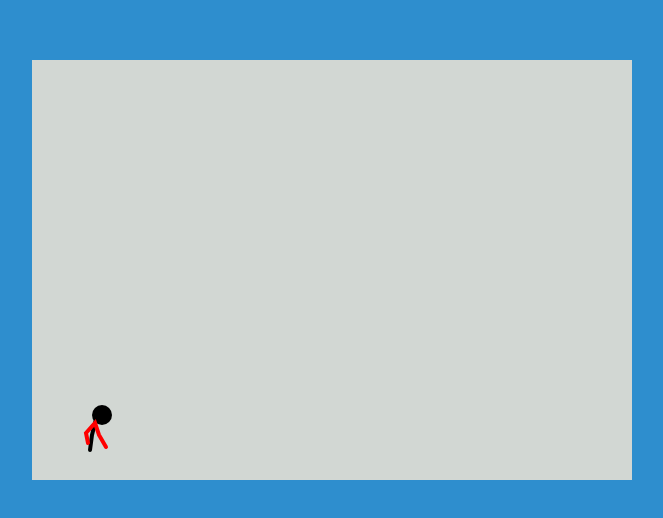
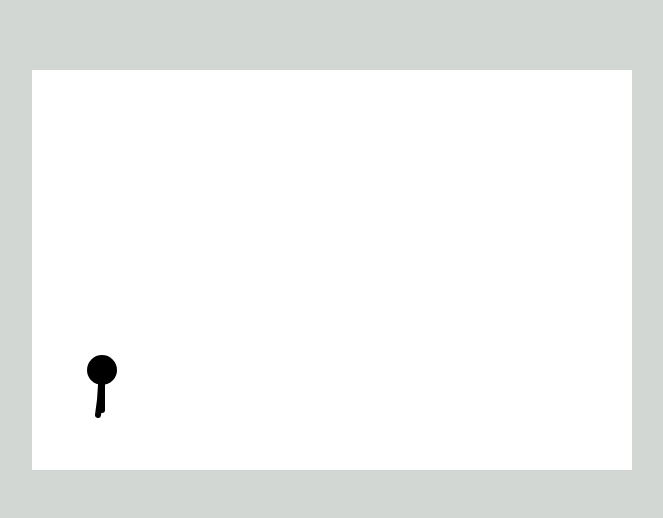
Before and after one commit to aluminick/dThreemp, a website: page index.html in a window 1280 px wide. Shown: the part 130-648 px from the top of the page, without its empty margins (308-971 px from the left). Drawn offline with Linux system fonts and the light colour scheme.

Commit message:
left arm animation

```diff
--- a/index.html
+++ b/index.html
@@ -7,7 +7,7 @@
 	<link rel="stylesheet" href="">
 	<style>
 		body {
-			background-color: #2e8ece;
+			background-color: #D2D7D3;
 		}
 		svg#running-zone {
 			position: absolute;
@@ -16,7 +16,7 @@
 			bottom: 0;
 			left: 0;
 			margin: auto;
-			background-color: #D2D7D3;
+			background-color: #ffffff;
 		}
 	</style>
 </head>
--- a/script.js
+++ b/script.js
@@ -1,96 +1,253 @@
 (function(){
-	var svg = d3.select("body")
+
+	var pathGenerator = d3.svg.line()
+		.x(function(d) { return d.x})
+		.y(function(d) { return d.y});
+
+	var runningZone = d3.select("body")
 		.append("svg")
-			.attr("width", 600)
-			.attr("height", 420)
-			.attr("id", "running-zone");
+		.attr({
+			width: 600,
+			height: 400,
+			id: "running-zone"
+		});
 
-	var head = svg.append('circle')
-			.attr("cx", 60)
-			.attr("cy", 350)
-			.attr("r", 10)
-			.attr("stroke", "none")
-			.attr("id", "head");
+	var playerContainer = runningZone.append("g")
+		.attr({
+			id: "player-container",
+			transform: "translate(70, 300)"
+		});
 
-	var body = svg.append('path')
-			.attr("d", "M 60 350 l 0 35")
-			.attr("fill", "none")
-			.attr("stroke-linecap", "round")
-			.attr("stroke-width", 4)
-			.attr("stroke", "#000")
-			.attr("id", "body");
-	var arms = svg.append('path')
-			.attr("d", "M 55 380 l 0 -10 5 -10 2 10 5 10")
-			.attr("fill", "none")
-			.attr("stroke-linecap", "round")
-			.attr("stroke-width", 4)
-			.attr("stroke", "red")
-			.attr("id", "arms");
-/*	var legs = svg.append('path')
-			.attr("d", "M 55 405 l 2 -10 3 -10 2 10 2 10")
-			.attr("fill", "none")
-			.attr("stroke-linecap", "round")
-			.attr("stroke-width", 4)
-			.attr("stroke", "#000")
-			.attr("id", "legs");*/
+	var armsContainer = playerContainer.append("g")
+		.attr({
+			id: "arms-container"
+		});
 
-	var frames = {
-		rest: {
+	var legsContainer = playerContainer.append("g")
+		.attr({
+			id: "legs-container"
+		});
+
+	var playerProperties = {
 		head: {
-				cx: 60,
-				cy: 350
+			r: 15
 		},
 		body: {
-				d: ["M 60 350 l 0 35"]
+			d: [
+				{x: 0, y: 0},
+                {x: 0, y: 20},
+				{x: 0, y: 40}
+			]
 		},
 		arms: {
-				d: ["M 55 380 l 0 -10 5 -10 2 10 5 10"]
+			left: {
+				d: [
+					{x: -1, y: 0},
+					{x: -2, y: 15},
+					{x: -4, y: 30}
+				]
+			},
+			right: {
+				d: [
+					{x: 1, y: 0},
+					{x: 2, y: 15},
+					{x: 4, y: 30}
+				]
+			},
+			transform: "translate(0, 15)"
+		},
+		legs: {
+			left: {
+				d: [
+					{x: 0, y:0},
+					{x: -2, y: 20},
+					{x: -4, y: 40}
+				]
+			},
+			right: {
+				d: [
+					{x: 0, y:0},
+					{x: 2, y: 20},
+					{x: 4, y: 40}
+				]
+			},
+			transform: "translate(0, 40)"
+		},
+		thickness: 6
+	};
+
+	var playerActionFrames = {
+		run: {
+			head: {
+                transform: "translate(15, 10)"
+			},
+			body: {
+                d: [
+                    {x: 10, y: 20},
+                    {x: 5, y: 30},
+                    {x:-2, y: 50}
+                ]
+			},
+			arms: {
+				left: {
+                    d: [
+                        {x: 5, y: 10},
+                        {x: -8, y: 15},
+                        {x: 0, y: 28}
+                    ],
+                    after: {
+                        transform: "translate(-2, 28) rotate(270)"
+                    },
+                    again: {
+                        transform: "translate(5,12)rotate(30)"
                     }
 				},
-		run: {
-			head: {
-				cx: 70,
-				cy: 355
+				right: {
+                    d: [
+                        {x: 8, y: 10},
+                        {x: 16, y: 25},
+                        {x: 25, y: 10}
+                    ]
+				}
 			},
-			body: {
-				d: ["M 65 355 l -5 20 0 15", "M 65 355 l -5 20 -2 15"]
+			legs: {
+				left: {
+
 				},
-			arms: {
-				d: ["M 58 385 l 0 -10 5 -10 2 10 5 10",
-					"M 57 384 l -1 -11 7 -10 3 11 6 11",
-					"M 56 383 l -2 -10 9 -10 4 12 7 12"] //5 -10 2 10 5 10
+				right: {
+
+				}
 			}
 		}
 	};
 
-	var actions = {
+	var player = {
+		head		: playerContainer.append("circle")
+			.attr({
+				id: "head",
+				r: playerProperties.head.r
+			}),
+
+		body		: playerContainer.append("path")
+			.data([playerProperties.body.d])
+			.attr({
+				d: pathGenerator,
+				"stroke-width": playerProperties.thickness,
+				"stroke": "#000000",
+				"fill" : "none",
+				"stroke-linecap": "round",
+				id: "body"
+			}),
+
+		leftArm		: armsContainer.append("path")
+			.data([playerProperties.arms.left.d])
+			.attr({
+				d: pathGenerator,
+				"stroke-width": playerProperties.thickness,
+				"stroke": "#000000",
+				"fill" : "none",
+				"stroke-linecap": "round",
+				"transform": playerProperties.arms.transform,
+				id: "left-arm"
+			})/*,
+
+
+		rightArm	: armsContainer.append("path")
+			.data([playerProperties.arms.right.d])
+			.attr({
+				d: pathGenerator,
+				"stroke-width": playerProperties.thickness,
+				"stroke": "#000000",
+				"fill" : "none",
+				"stroke-linecap": "round",
+				"transform": playerProperties.arms.transform,
+				id: "right-arm"
+			})*//*,
+
+		leftLeg		: legsContainer.append("path")
+			.data([playerProperties.legs.left.d])
+			.attr({
+				d: pathGenerator,
+				"stroke-width": playerProperties.thickness,
+				"stroke": "#000000",
+				"fill" : "none",
+				"stroke-linecap": "round",
+				"transform": playerProperties.legs.transform,
+				id: "left-leg"
+			})*//*,
+
+		rightLeg	:legsContainer.append("path")
+			.data([playerProperties.legs.right.d])
+			.attr({
+				d: pathGenerator,
+				"stroke-width": playerProperties.thickness,
+				"stroke": "#000000",
+				"fill" : "none",
+				"stroke-linecap": "round",
+				"transform": playerProperties.legs.transform,
+				id: "right-leg"
+			})*/
+	};
+
+	var playerActions = {
+		rest: function() {
+            var self = this;
+
+		},
 		run: function() {
-			var	bodyFrames = frames.run.body.d,
-				armsFrames = frames.run.arms.d,
-				bodyCtr = 0,
-				armsCtr = 0,
-				legsCtr = 0;
 
-			var run = setInterval(function() {
-				head.attr("cx", frames.run.head.cx);
-				head.attr("cy", frames.run.head.cy);
+            var repeat = function(el) {
+                if(el.attr("id") === "left-arm") {
+                    el.transition()
+                        .attr({
+                            transform: playerActionFrames.run.arms.left.after.transform
+                        })
+                        .transition()
+                        .attr({
+                            transform: playerActionFrames.run.arms.left.again.transform
+                        })
+                        .each("end", function() {
+                           repeat(el);
+                        });
+                }
+            };
 
-				if(bodyCtr < bodyFrames.length) {
-					body.attr("d", bodyFrames[bodyCtr]);
-					bodyCtr++;
-				}
+            player.head
+                .transition()
+                .attr({
+                   transform: playerActionFrames.run.head.transform
+                });
 
-				if(armsCtr < armsFrames.length) {
-					arms.attr("d", armsFrames[armsCtr]);
-					console.log(armsFrames[armsCtr])
-					armsCtr++;
+            player.body
+                .data([playerActionFrames.run.body.d])
+                .transition()
+                .attr({
+                    d: pathGenerator
+                });
+
+            player.leftArm
+                .data([playerActionFrames.run.arms.left.d])
+                .transition()
+                .attr({
+                    d: pathGenerator
+                })
+                .each("end", function() {
+                    repeat(player.leftArm);
+                });
+
+            /*player.rightArm
+                .data([playerActionFrames.run.arms.right.d])
+                .transition()
+                .attr({
+                   d: pathGenerator
+                });*/
 
 		}
-			}, 50);
+	};
 
-
+	document.getElementsByTagName("body")[0].onkeydown = function(e) {
+		if(e.keyCode === 82) {
+			playerActions.run();
 		}
-	}
-	actions.run();
-
+	};
 })();
```
Lines whose indentation alone changed are shown as unchanged.
